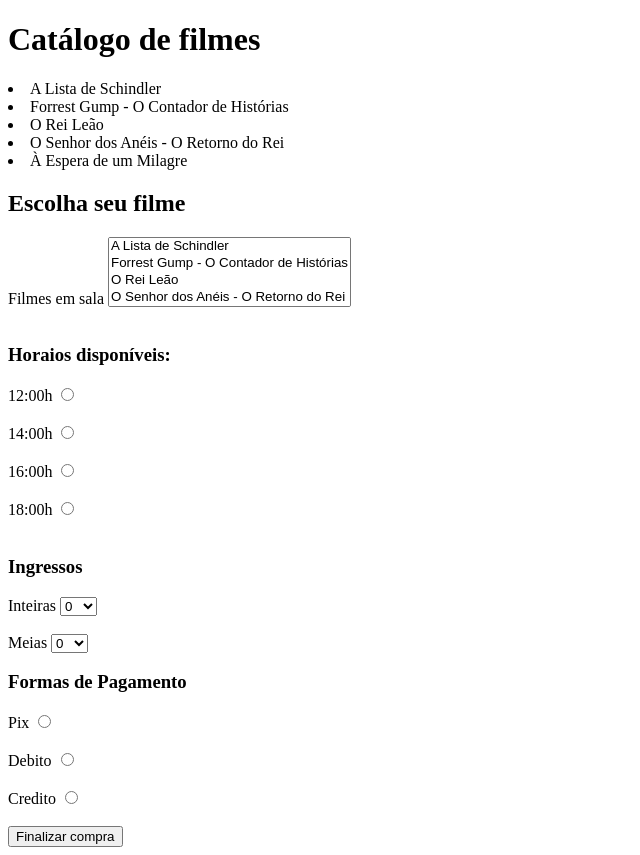
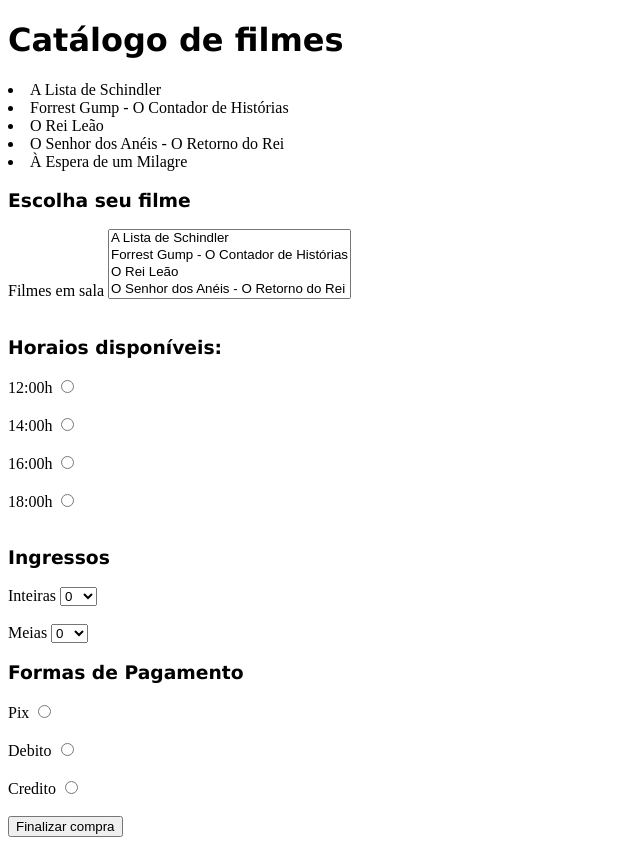
Before and after one commit to Lucasagdev/teste-filmes, a plain HTML site: page compra-de-ingressos/index.html in a window 1280 px wide. Shown: the whole page, without its empty margins (0-640 px from the left). Drawn offline with Linux system fonts and the light colour scheme.

Commit message:
Adicionando o css para mudar a fonte dos paragrafos

```diff
--- a/index.html
+++ b/compra-de-ingressos/index.html
@@ -4,10 +4,11 @@
     <meta charset="UTF-8">
     <meta name="viewport" content="width=device-width, initial-scale=1.0">
     <title>site</title>
+    <link rel="stylesheet" href="style.css">
 </head>
 <body>
 
-    <h1>Catálogo de filmes</h1>
+    <h1 class="catalogo-filmes">Catálogo de filmes</h1>
 
     <li>A Lista de Schindler</li>
     <li>Forrest Gump - O Contador de Histórias</li>
@@ -15,7 +16,7 @@
     <li>O Senhor dos Anéis - O Retorno do Rei</li>
     <li>À Espera de um Milagre</li>
 
-    <h2>Escolha seu filme</h2>
+    <h3 class="paragrafos">Escolha seu filme</h3>
 
     <label for="filmes">Filmes em sala</label>
     <select multiple id="filmes" name="filmes">
@@ -30,7 +31,7 @@
 
     <br><br>
 
-    <h3>Horaios disponíveis:</h3>
+    <h3 class="paragrafos">Horaios disponíveis:</h3>
 
     <label for="12:00h">12:00h</label>
     <input id="12:00h" type="radio" name="seções"> <br><br>
@@ -44,7 +45,7 @@
     <label for="18:00h">18:00h</label>
     <input id="18:00h" type="radio" name="seções"> <br><br>
 
-    <h3>Ingressos</h3>
+    <h3 class="paragrafos">Ingressos</h3>
 
     <label>Inteiras</label>
     <select name="meia">
@@ -84,7 +85,7 @@
 
     </select>
 
-    <h3>Formas de Pagamento</h3>
+    <h3 class="paragrafos">Formas de Pagamento</h3>
 
     <label for="pix">Pix</label>
     <input id="pix" type="radio" name="pagamento"> <br><br>
--- /dev/null
+++ b/compra-de-ingressos/style.css
@@ -0,0 +1,7 @@
+.catalogo-filmes {
+    font-family: 'Lucida Sans', 'Lucida Sans Regular', 'Lucida Grande', 'Lucida Sans Unicode', Geneva, Verdana, sans-serif;
+}
+
+.paragrafos {
+    font-family: 'Lucida Sans', 'Lucida Sans Regular', 'Lucida Grande', 'Lucida Sans Unicode', Geneva, Verdana, sans-serif;
+}
```
